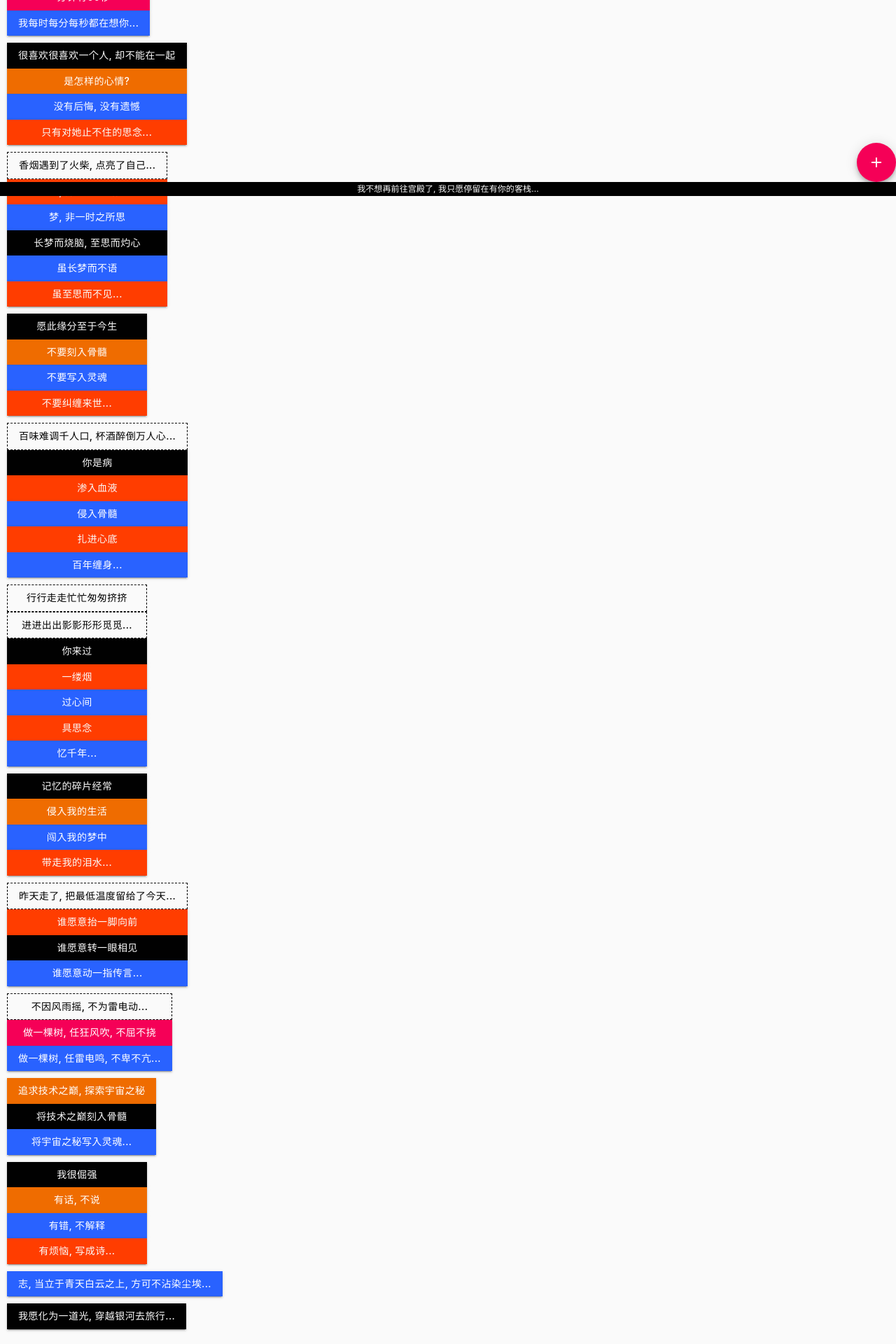
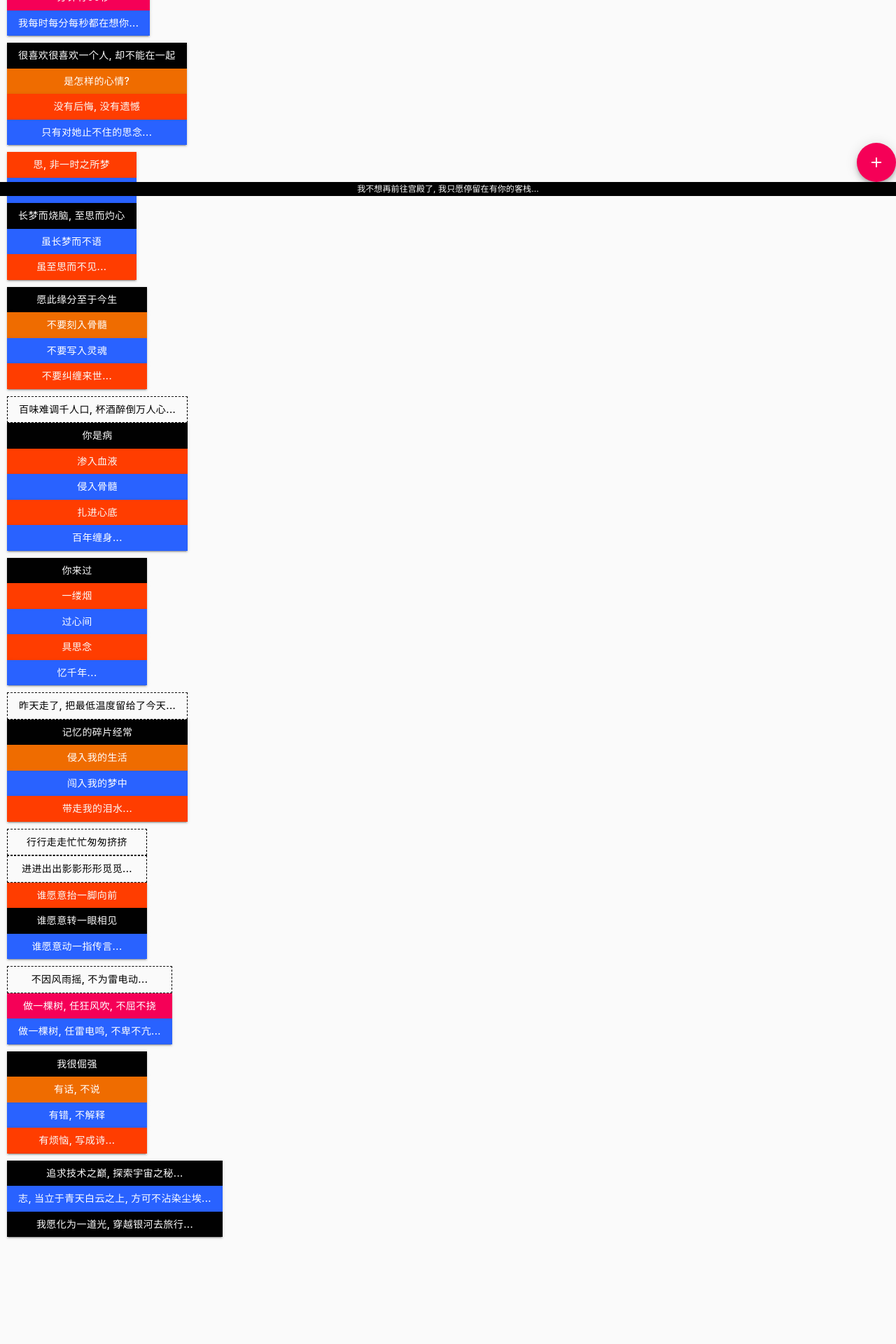
Before and after one commit to w-lianfu/react-miss, a React app: page /#/ in a window 1280 px wide. Shown: the part 520-2440 px from the top of the page at 70% size. After the commit the page ends 2317 px from the top, so only its background shows below. Built offline with nearby package versions, Linux system fonts and the light colour scheme.

Commit message:
update text

```diff
--- a/src/page/home/index.tsx
+++ b/src/page/home/index.tsx
@@ -63,11 +63,10 @@ const Home = (props: IProps, state: IState) => {
       <DStack>
         <Button variant="contained" color="black">很喜欢很喜欢一个人, 却不能在一起</Button>
         <Button variant="contained" color="warning">是怎样的心情?</Button>
-        <Button variant="contained" color="secondary">没有后悔, 没有遗憾</Button>
-        <Button variant="contained" color="error">只有对她止不住的思念...</Button>
+        <Button variant="contained" color="error">没有后悔, 没有遗憾</Button>
+        <Button variant="contained" color="secondary">只有对她止不住的思念...</Button>
       </DStack>
       <DStack>
-        <Button variant="dashed" color="black">香烟遇到了火柴, 点亮了自己...</Button>
         <Button variant="contained" color="error">思, 非一时之所梦</Button>
         <Button variant="contained" color="secondary">梦, 非一时之所思</Button>
         <Button variant="contained" color="black">长梦而烧脑, 至思而灼心</Button>
@@ -91,8 +90,6 @@ const Home = (props: IProps, state: IState) => {
         <LoveButton variant="contained" color="secondary">百年缠身...</LoveButton>
       </DStack>
       <DStack>
-        <LoveButton variant="dashed" color="black">行行走走忙忙匆匆挤挤</LoveButton>
-        <LoveButton variant="dashed" color="black">进进出出影影形形觅觅...</LoveButton>
         <LoveButton variant="contained" color="black">你来过</LoveButton>
         <LoveButton variant="contained" color="error">一缕烟</LoveButton>
         <LoveButton variant="contained" color="secondary">过心间</LoveButton>
@@ -100,13 +97,15 @@ const Home = (props: IProps, state: IState) => {
         <LoveButton variant="contained" color="secondary">忆千年...</LoveButton>
       </DStack>
       <DStack>
+        <Button variant="dashed" color="black">昨天走了, 把最低温度留给了今天...</Button>
         <LoveButton variant="contained" color="black">记忆的碎片经常</LoveButton>
         <LoveButton variant="contained" color="warning">侵入我的生活</LoveButton>
         <LoveButton variant="contained" color="secondary">闯入我的梦中</LoveButton>
         <LoveButton variant="contained" color="error">带走我的泪水...</LoveButton>
       </DStack>
       <DStack>
-        <Button variant="dashed" color="black">昨天走了, 把最低温度留给了今天...</Button>
+        <LoveButton variant="dashed" color="black">行行走走忙忙匆匆挤挤</LoveButton>
+        <LoveButton variant="dashed" color="black">进进出出影影形形觅觅...</LoveButton>
         <Button variant="contained" color="error">谁愿意抬一脚向前</Button>
         <Button variant="contained" color="black">谁愿意转一眼相见</Button>
         <Button variant="contained" color="secondary">谁愿意动一指传言...</Button>
@@ -121,22 +120,18 @@ const Home = (props: IProps, state: IState) => {
         </Button>
       </DStack>
       <DStack>
-        <Button variant="contained" color="warning">追求技术之巅, 探索宇宙之秘</Button>
-        <Button variant="contained" color="black">将技术之巅刻入骨髓</Button>
-        <Button variant="contained" color="secondary">将宇宙之秘写入灵魂...</Button>
-      </DStack>
-      <DStack>
         <LoveButton variant="contained" color="black">我很倔强</LoveButton>
         <LoveButton variant="contained" color="warning">有话, 不说</LoveButton>
         <LoveButton variant="contained" color="secondary">有错, 不解释</LoveButton>
         <LoveButton variant="contained" color="error">有烦恼, 写成诗...</LoveButton>
       </DStack>
       <DStack>
+        <Button variant="contained" color="black">
+          追求技术之巅, 探索宇宙之秘...
+        </Button>
         <Button variant="contained" color="secondary">
           志, 当立于青天白云之上, 方可不沾染尘埃...
         </Button>
-      </DStack>
-      <DStack>
         <Button variant="contained" color="black">
           我愿化为一道光, 穿越银河去旅行...
         </Button>
```
